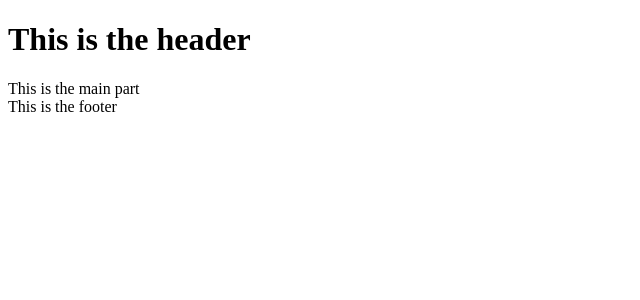
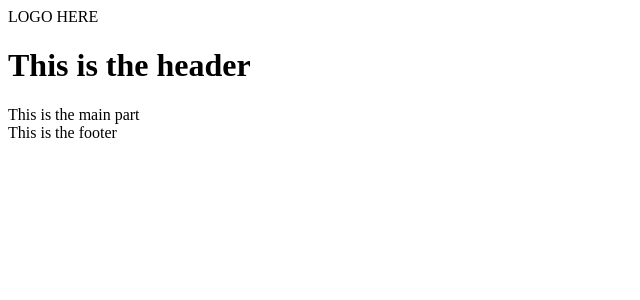
Before and after one commit to Wildcard1201/next-tailwind-woodshed, a Next.js app: page / in a window 1280 px wide. Shown: the top 300 px of the page, without its empty margins (0-640 px from the left). Built offline with nearby package versions, Linux system fonts and the light colour scheme.

Commit message:
logo component

```diff
--- a/pages/index.js
+++ b/pages/index.js
@@ -14,6 +14,7 @@ export default function Home() {
 function Header() {
   return (
     <header className="h-1/6 bg-green-200">
+      <Logo />
       <h1>This is the header</h1>
     </header>
   )
@@ -34,3 +35,9 @@ function Footer() {
     </footer>
   )
 }
+
+function Logo() {
+  return (
+    <span className="border-2 border-black-400">LOGO HERE</span>
+  )
+}
```
